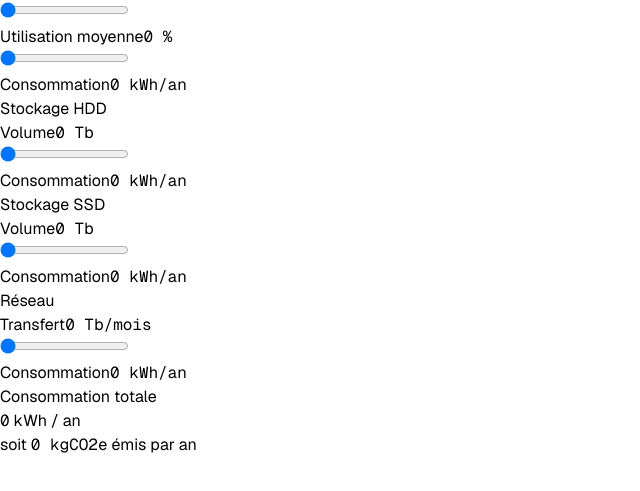
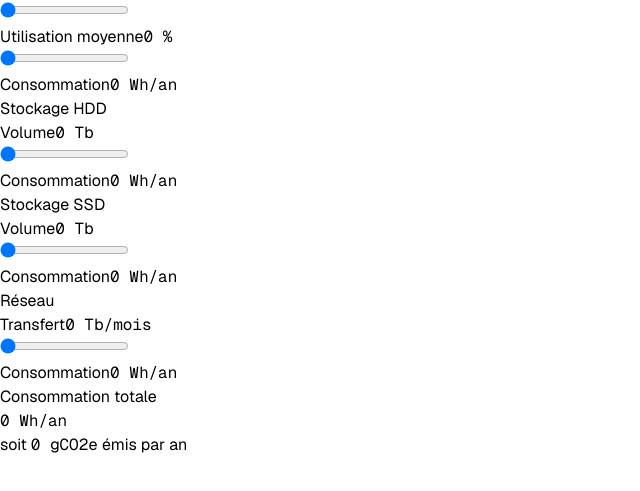
Before and after one commit to paulglx/conso-cloud, a React (Vite) app: page / in a window 1280 px wide. Shown: the part 239-730 px from the top of the page, without its empty margins (0-640 px from the left). Built offline with nearby package versions, Linux system fonts and the light colour scheme.

Commit message:
feat: auto scaling of units

```diff
--- a/src/App.tsx
+++ b/src/App.tsx
@@ -4,7 +4,7 @@ import {
   REGIONS_BY_PROVIDER,
 } from "./Data";
 
-import { roundToDecimals } from "./util";
+import { roundToDecimals, formatUnit } from "./util";
 import { useState } from "react";
 import { Box, BoxInput, BoxConsumption } from './Box';
 
@@ -56,7 +56,7 @@ function App() {
   const networkImpact = sourceValues["Transfert réseau"] * 1000 * 0.001 * MONTH_PER_YEAR;
 
   const totalElec: number = roundToDecimals(
-    (hddImpact + ssdImpact + cpuImpact + networkImpact) * PROVIDER_PUE[cloudProvider],
+    (hddImpact + ssdImpact + cpuImpact + networkImpact) * PROVIDER_PUE[cloudProvider] * 1000,
     1
   );
 
@@ -175,15 +175,14 @@ function App() {
 
         <Box title="Consommation totale" className="bg-green-50 border-green-200 col-span-3">
           <span className="text-4xl font-black text-green-800 geist-mono">
-            {totalElec}
-          </span>
-          <span className="text-green-700 font-semibold text-lg">
-            &nbsp;kWh / an
+            {formatUnit(totalElec, 'Wh/an', 1)}
           </span>
           <br />
           <span className="text-green-600">
             soit&nbsp;
-            <span className="font-semibold geist-mono">{co2Impact} kgCO2e</span>
+            <span className="font-semibold geist-mono">
+              {formatUnit(co2Impact, 'CO2e', 1)}
+            </span>
             &nbsp;émis par an
           </span>
         </Box>
--- a/src/Box.tsx
+++ b/src/Box.tsx
@@ -1,4 +1,4 @@
-import { roundToDecimals } from "./util";
+import { formatUnit } from "./util";
 
 type BoxProps = {
   title: string;
@@ -53,7 +53,7 @@ export function BoxConsumption({ value }: BoxConsumptionProps) {
   return (
     <div className="flex items-center justify-between mt-4 pt-4 border-t">
       <span className="text-zinc-600">Consommation</span>
-      <span className="geist-mono">{roundToDecimals(value / 1000, 2)} kWh/an</span>
+      <span className="geist-mono">{formatUnit(value, 'Wh/an')}</span>
     </div>
   );
 }
--- a/src/util.ts
+++ b/src/util.ts
@@ -2,3 +2,34 @@ export function roundToDecimals(value: number, decimals: number = 2): number {
   const multiplier = Math.pow(10, decimals);
   return Math.ceil(value * multiplier) / multiplier;
 }
+
+type Unit = {
+  value: number;
+  prefix: string;
+};
+
+const STANDARD_UNITS: Unit[] = [
+  { value: 1, prefix: '' },
+  { value: 1e3, prefix: 'k' },
+  { value: 1e6, prefix: 'M' },
+  { value: 1e9, prefix: 'G' },
+  { value: 1e12, prefix: 'T' },
+];
+
+const MASS_UNITS: Unit[] = [
+  { value: 1, prefix: 'g' },
+  { value: 1e3, prefix: 'kg' },
+  { value: 1e6, prefix: 'T' },
+  { value: 1e9, prefix: 'kT' },
+  { value: 1e12, prefix: 'MT' },
+];
+
+export function formatUnit(value: number, baseUnit: string, decimals = 2): string {
+  const units = baseUnit.startsWith('CO2') ? MASS_UNITS : STANDARD_UNITS;
+
+  const unit = units.reduce((prev, curr) =>
+    Math.abs(value) >= curr.value ? curr : prev
+  );
+
+  return `${roundToDecimals(value / unit.value, decimals)} ${unit.prefix}${baseUnit}`;
+}
```
